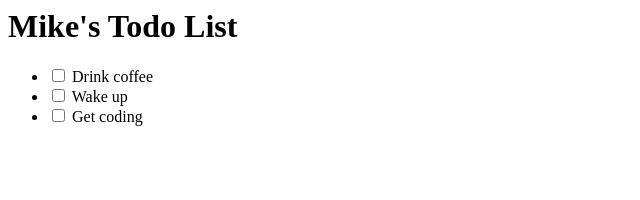
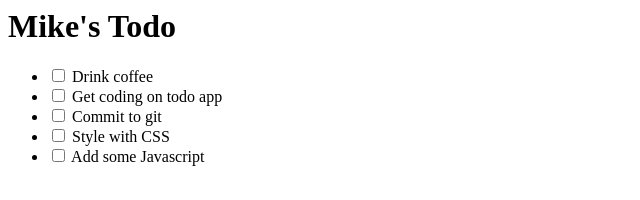
Before and after one commit to graysky/todo_app_front_end, a plain HTML site: page index.html in a window 1280 px wide. Shown: the whole page, without its empty margins (0-640 px from the left). Drawn offline with Linux system fonts and the light colour scheme.

Commit message:
pick new list items

```diff
--- a/index.html
+++ b/index.html
@@ -3,7 +3,7 @@
     <title>Todo List App</title>
   </head>
   <body>
-    <h1>Mike's Todo List</h1>
+    <h1>Mike's Todo</h1>
     <ul>
       <li>
         <input type="checkbox">
@@ -11,11 +11,19 @@
       </li>
       <li>
         <input type="checkbox">
-        Wake up
+        Get coding on todo app
       </li>
       <li>
         <input type="checkbox">
-        Get coding
+        Commit to git
+      </li>
+      <li>
+        <input type="checkbox">
+        Style with CSS
+      </li>
+      <li>
+        <input type="checkbox">
+        Add some Javascript
       </li>
     </ul>
   </body>
```
